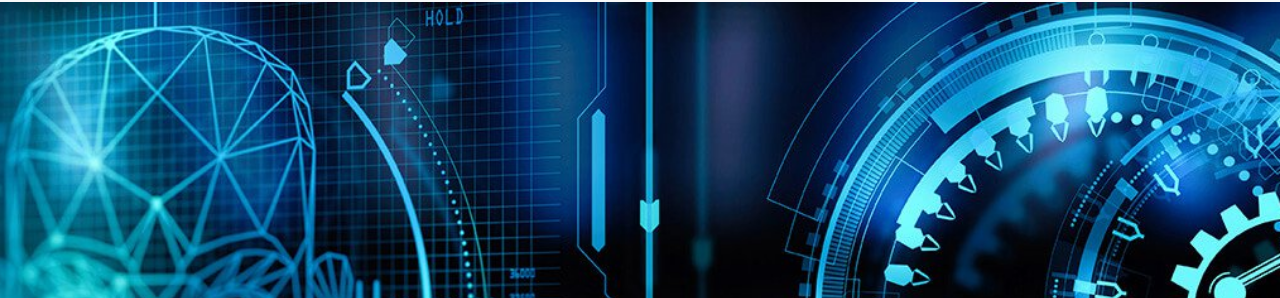
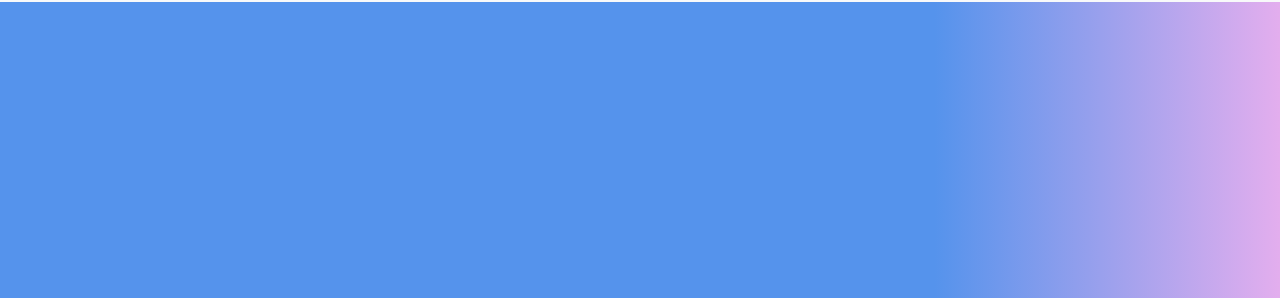
Before and after one commit to ash1919/AppliedRPA-repo, a plain HTML site: page index.html in a window 1280 px wide. Shown: the part 56-354 px from the top of the page. Drawn offline with nearby package versions, Linux system fonts and the light colour scheme.

Commit message:
rpa-hero-bg-change

```diff
--- a/styles.css
+++ b/styles.css
@@ -90,11 +90,13 @@ img {
 /* Hero */
 
 .appliedrpa-hero {
-  background-image: url("/images/robotic-process-automation-banner-top.jpg");
-  min-height: 80vh;
+  /* background-image: url("/images/robotic-process-automation-banner-top.jpg");
   background-position: top;
   background-size: cover;
-  background-repeat: no-repeat;
+  background-repeat: no-repeat; */
+  background: linear-gradient(90deg, rgba(85,147,236,1) 73%, rgba(227,174,238,1) 100%);
+  min-height: 80vh;
+  position: relative;
 }
 .appliedrpa-hero-header h1 {
   font-size: 3.8rem;
@@ -114,6 +116,7 @@ img {
 .appliedrpa-hero-img {
   width: 12rem;
 }
+
 
 /* RPA defintion */
 
```
Also changed, not shown: images/wave-haikei.svg, images/wave.svg (added).
